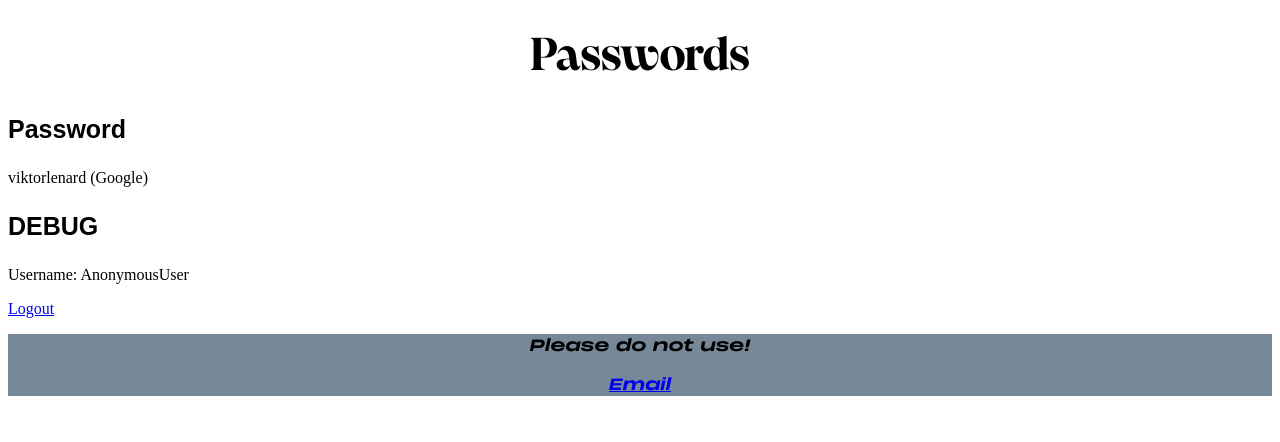
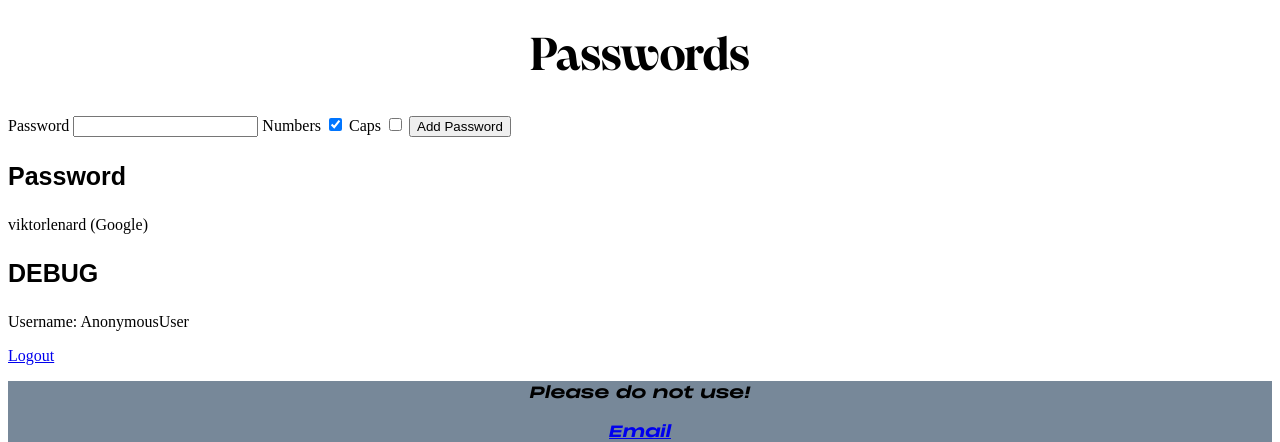
Before and after one commit to viktorlenard/key, a Django app: template key/password/templates/password/index.html in a window 1280 px wide. Shown: the top 442 px of the page. Run offline with Django 4.2, Linux system fonts and the light colour scheme; the template is opened without the code that fills it: values that come from a table or form of the project are taken from there, others are empty; data comes from the database, SQL or seed files in the repository; both versions use the stored data as it was after the commit; parts of the project's set-up code (start-up, migrations or seed data) failed here and were passed over; some web fonts are replaced.

Commit message:
Started working in new form for password submit, and the HTML

```diff
--- a/key/password/forms.py
+++ b/key/password/forms.py
@@ -1,5 +1,6 @@
 from django.contrib.auth.forms import UserCreationForm # Django default creation form.
 from django.contrib.auth.models import User # Django default user model.
+from django import forms
 from django.forms import ModelForm
 from .models import *
 
@@ -14,3 +15,8 @@ class CreateUserForm(UserCreationForm):
             'password1',
             'password2'
         ]
+
+class PasswordForm(forms.Form):
+        password = forms.CharField(max_length=100)
+        caps = forms.BooleanField(initial=False)
+        numbers = forms.BooleanField(initial=True)
--- a/key/password/templates/password/index.html
+++ b/key/password/templates/password/index.html
@@ -4,6 +4,16 @@
 
 <h1>Passwords</h1>
 <div name="index_div">
+    <form method="POST" action="", id="password_generator">
+        {% csrf_token %}
+        Password
+        {{ password_form.password }}
+        Numbers
+        {{ password_form.numbers }}
+        Caps
+        {{ password_form.caps }}
+        <input name="submit_password" type="submit" value="Add Password" required></submit>
+    </form>
     <h3>Password</h3>
     <p>{{ password }}</p>
 </div>
--- a/key/password/utils.py
+++ b/key/password/utils.py
@@ -18,7 +18,8 @@ and their lenght as the value. English words only. Currently
 limited to lenghts between 5-7
 '''
 
-f = open('/Users/viktorlenard/Desktop/Repos/key/key/password/static/password/words.json')
+# f = open('/Users/viktorlenard/Desktop/Repos/key/key/password/static/password/words.json')
+f = open('/Users/viktor.lenard/Desktop/key/key/password/static/password/words.json')
 data = json.load(f)
 
 '''
```
Also changed, not shown: key/password/views.py (+6 -2 lines), key/db.sqlite3, 4 other files.
